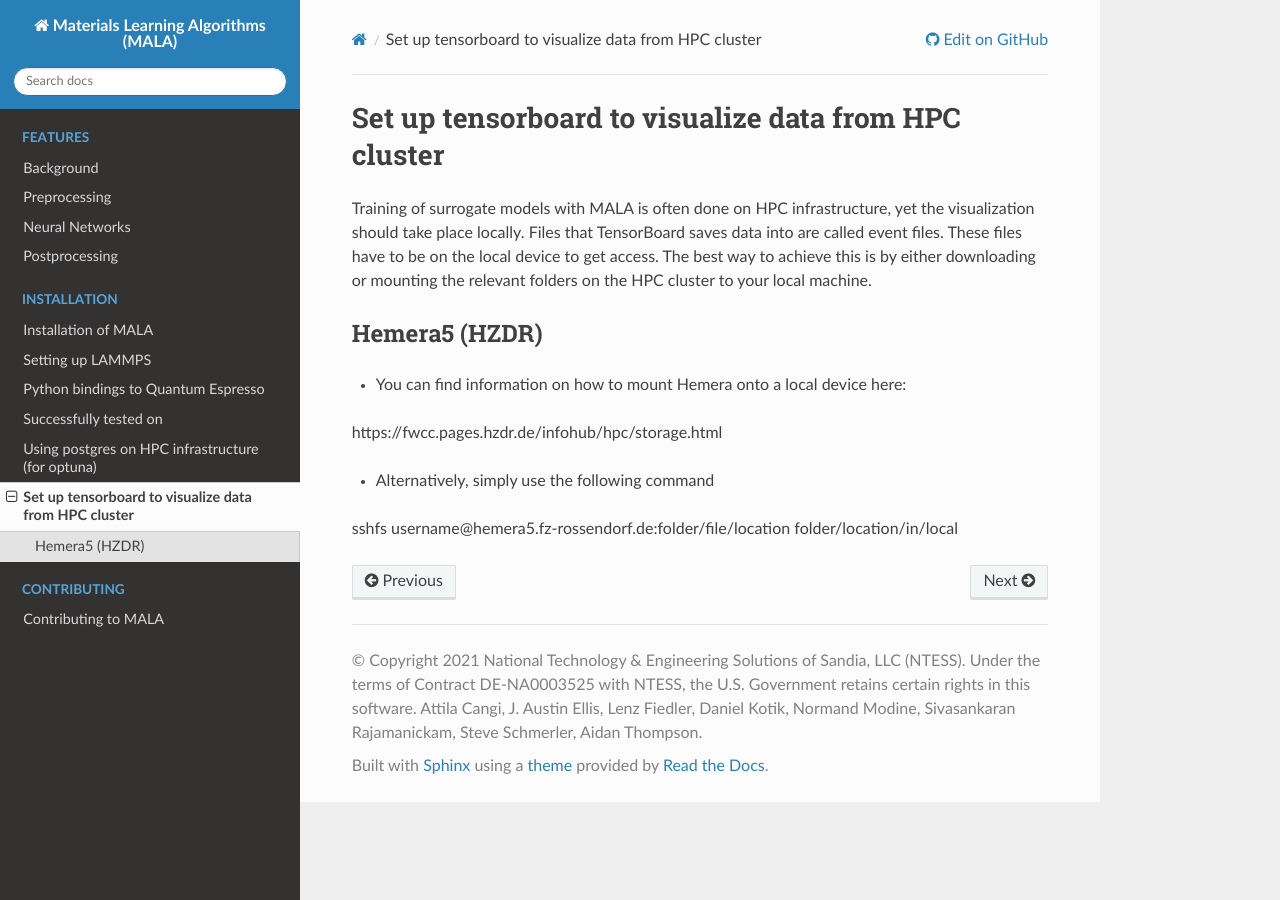
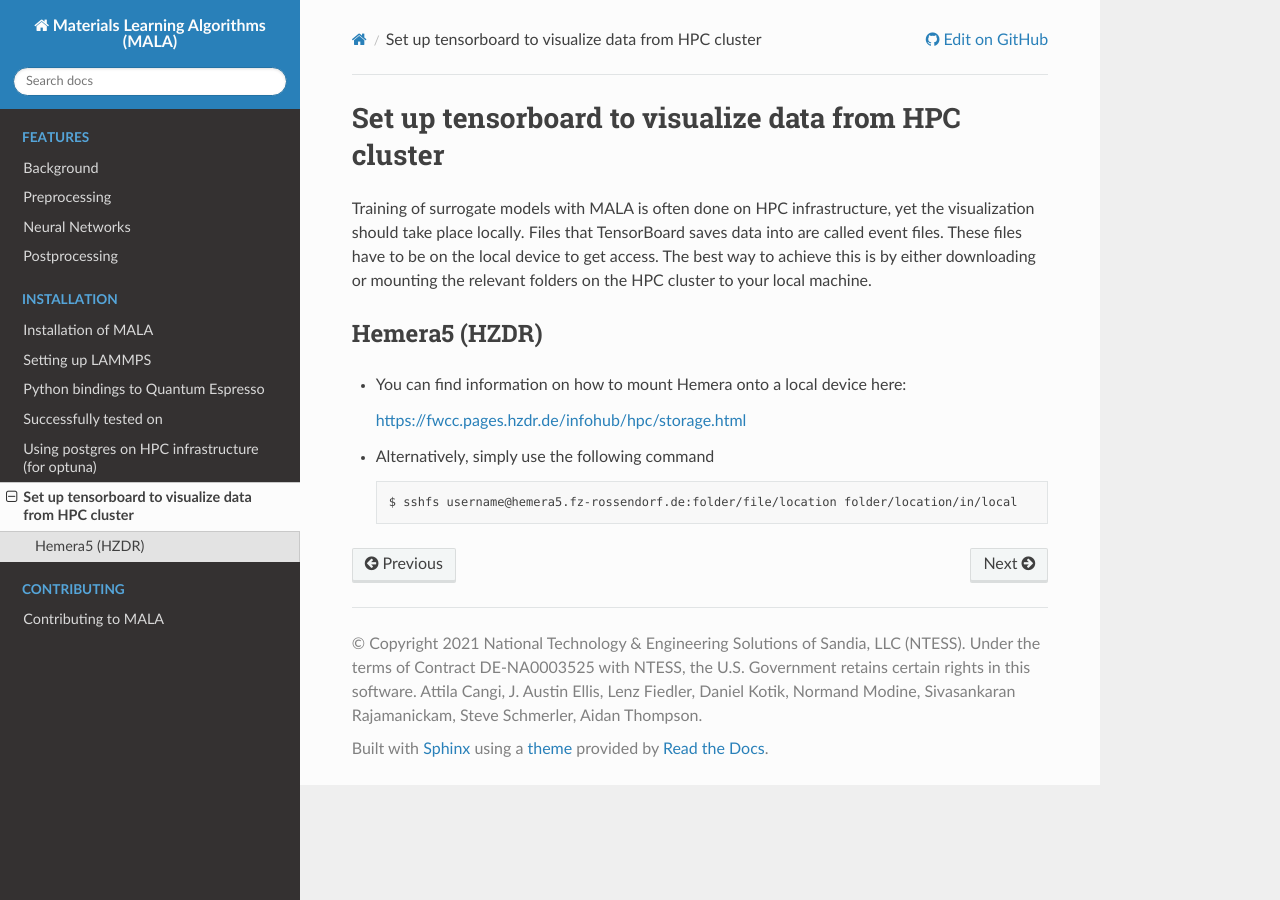
Before and after one commit to mala-project/mala, a Sphinx documentation site: the page built from docs/source/install/tensorboard_setup.md, in a window 1280 px wide. Built offline with Sphinx 7.4.7 and the Read the Docs theme 2.0.0, drawn with Linux system fonts in a browser that asks for light colours; pages that are not in the unit, such as notebooks, are missing from menus; the version number could not be read and is left out.

Commit message:
Fix indents, add syntax highlight, turn URL into a link

````diff
--- a/docs/source/install/tensorboard_setup.md
+++ b/docs/source/install/tensorboard_setup.md
@@ -6,8 +6,10 @@
 
 - You can find information on how to mount Hemera onto a local device here:
 
-https://fwcc.pages.hzdr.de/infohub/hpc/storage.html
+  <https://fwcc.pages.hzdr.de/infohub/hpc/storage.html>
 
 - Alternatively, simply use the following command
 
-sshfs username@hemera5.fz-rossendorf.de:folder/file/location folder/location/in/local
+  ```sh
+  $ sshfs username@hemera5.fz-rossendorf.de:folder/file/location folder/location/in/local
+  ```
````
